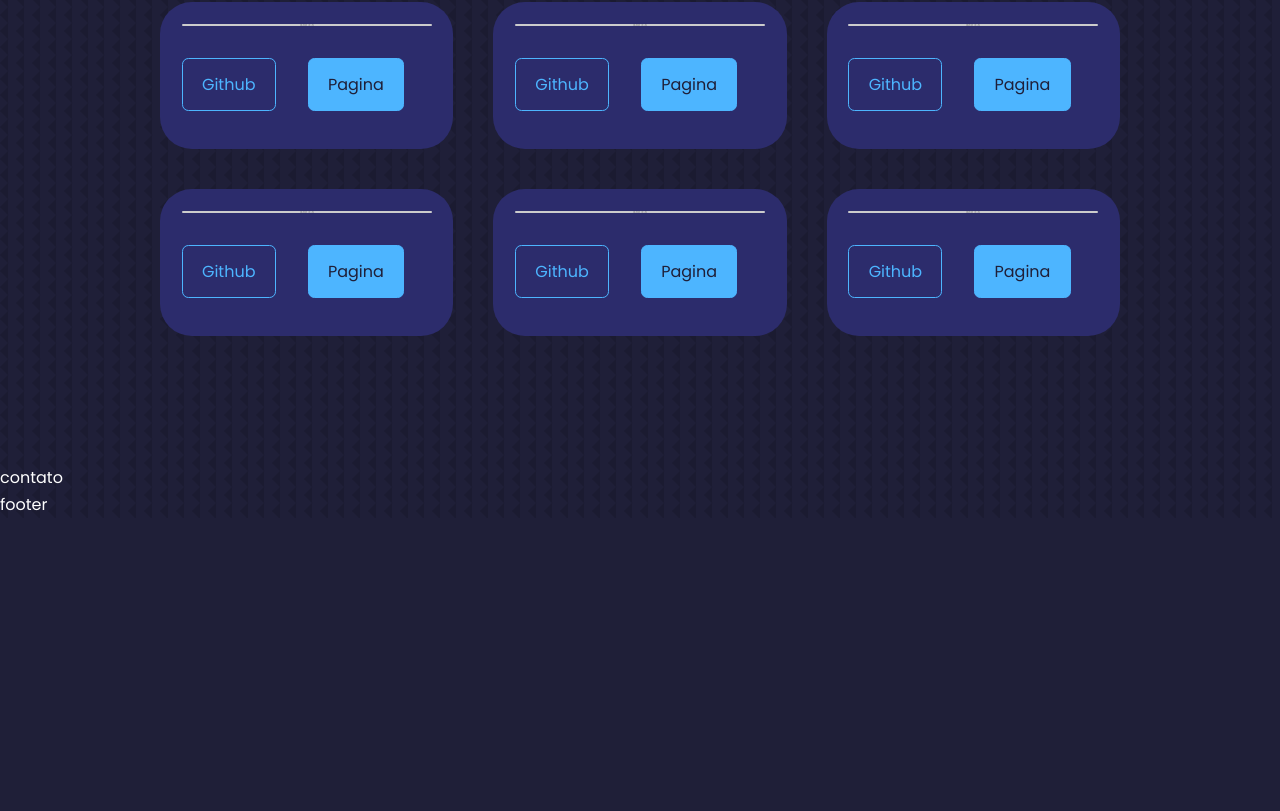
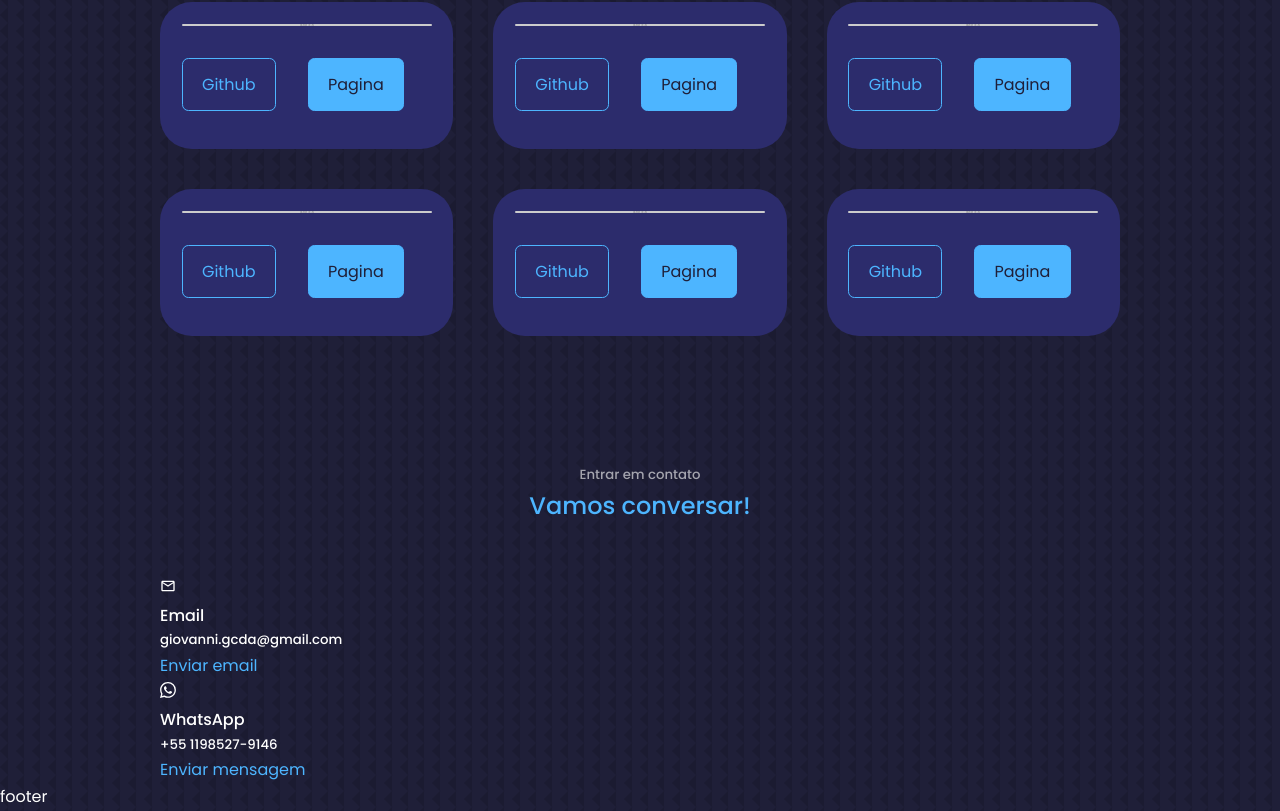
Before and after one commit to Gclayton0207/portfolio-2.0, a React (Create React App) app: page / in a window 1280 px wide. Shown: the part 3609-4420 px from the top of the page. Before the commit the page ends 4127 px from the top, so only its background shows below. Built offline with nearby package versions, Linux system fonts and the light colour scheme.

Commit message:
feat: Incluindo contatos

```diff
--- a/src/components/contato/Contato.jsx
+++ b/src/components/contato/Contato.jsx
@@ -1,12 +1,44 @@
-import React from 'react'
-import './contato.css'
+import React from "react";
+import "./contato.css";
+import { MdOutlineEmail } from "react-icons/md";
+import { BsWhatsapp } from "react-icons/bs";
 
 const Contato = () => {
   return (
-    <section id='contato'>
-      contato
+    <section id="contato">
+      <h5>Entrar em contato</h5>
+      <h2> Vamos conversar!</h2>
+
+      <div className="container contato__container">
+        <div className="contato__opcoes">
+          <article className="contato__opcao">
+            <MdOutlineEmail />
+            <h4>Email</h4>
+            <h5>giovanni.gcda@gmail.com</h5>
+            <a
+              href="mailto:giovanni.gcda@gmail.com"
+              rel="noreferrer"
+              target="_blank"
+            >
+              Enviar email
+            </a>
+          </article>
+          <article className="contato__opcao">
+            <BsWhatsapp />
+            <h4>WhatsApp</h4>
+            <h5>+55 1198527-9146</h5>
+            <a
+              href="https://api.whatsapp.com/send/?phone=011985279146&text&type=phone_number&app_absent=0"
+              rel="noreferrer"
+              target="_blank"
+            >
+              Enviar mensagem
+            </a>
+          </article>
+        </div>
+      </div>
     </section>
-  )
-}
+  );
+};
 
-export default Contato
+export default Contato;
```
